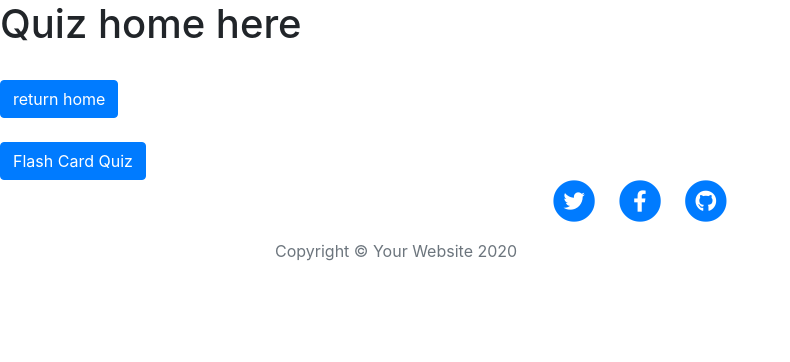
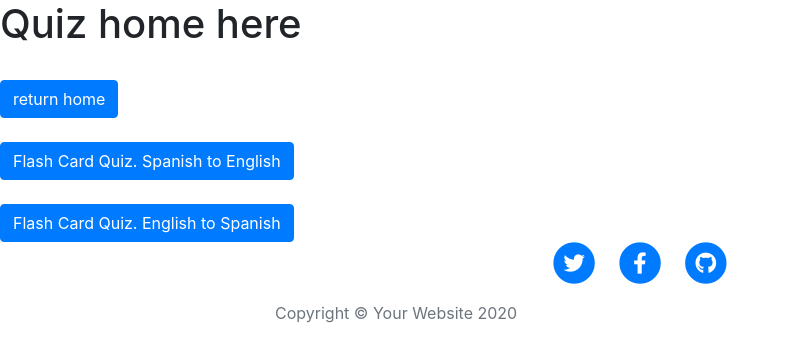
Before and after one commit to Cswish24/Spanish_learning_app, a Flask app: page /quiz_home in a window 1280 px wide. Shown: the top 362 px of the page, without its empty margins (0-790 px from the left). Run offline with Flask 2, Linux system fonts and the light colour scheme; some libraries are stand-ins or nearby versions.

Commit message:
Add English to Spanish Flash card quiz. create new app route and gui func for new quiz, same as previous quiz game with English and Spanish positions swapped. new button for launching game added in quiz_home.html

```diff
--- a/source/flash-card-project-start/main.py
+++ b/source/flash-card-project-start/main.py
@@ -85,8 +85,8 @@ def quiz_home():
 
 
 
-@app.route('/flash_card_quiz')
-def flash_card_quiz():
+@app.route('/flash_card_quiz_es_en')
+def flash_card_es_en():
     current_card = {}
     BACKGROUND_COLOR = "#B1DDC6"
     words = Word_DB.query.all()
@@ -142,6 +142,63 @@ def flash_card_quiz():
     window.mainloop()
     return render_template("quiz_home.html")
 
+@app.route('/flash_card_quiz_en_es')
+def flash_card_en_es():
+    current_card = {}
+    BACKGROUND_COLOR = "#B1DDC6"
+    words = Word_DB.query.all()
+
+    word_list = []
+    for word in words:
+        word_list.append({"English": word.English_word, "Spanish": word.Spanish_word})
+    print(word_list)
+    def check_func(word_list, current_card, flip_timer):
+
+        word_list.remove(current_card)
+        next_word(flip_timer, current_card)
+
+    def spanish_side(current_card):
+        canvas.itemconfig(card_title, text="Spanish", fill="white")
+        canvas.itemconfig(card_word, text=current_card["Spanish"], fill="white")
+        canvas.itemconfig(card_background, image=card_back_img)
+
+    def next_word(flip_timer, current_card):
+        window.after_cancel(flip_timer)
+        current_card.update(random.choice(word_list))
+        canvas.itemconfig(card_title, text="English", fill="black")
+        canvas.itemconfig(card_word, text=current_card["English"], fill="black")
+        canvas.itemconfig(card_background, image=card_front_img)
+        flip_timer = window.after(3000, func=lambda: spanish_side(current_card))
+        return current_card
+
+    window = Tk()
+    window.title("Flash Cards")
+    window.config(padx=50, pady=50, bg=BACKGROUND_COLOR)
+
+    canvas = Canvas(width=800, height=526, highlightthickness=0, bg=BACKGROUND_COLOR)
+    card_front_img = PhotoImage(file="images/card_front.png")
+    card_back_img = PhotoImage(file="images/card_back.png")
+    card_background = canvas.create_image(400, 263, image=card_front_img)
+    card_title = canvas.create_text(400, 150, text="English", font=("Ariel", 40, "italic"))
+    card_word = canvas.create_text(400, 263, text="", font=("Ariel", 60, "bold"))
+    canvas.grid(row=0, column=0, columnspan=2)
+
+    check_img = PhotoImage(file="images/right.png")
+    check_button = Button(image=check_img, highlightthickness=0,
+                          command=lambda: check_func(word_list, current_card, flip_timer))
+    check_button.grid(row=1, column=1)
+
+    x_img = PhotoImage(file="images/wrong.png")
+    x_button = Button(image=x_img, highlightthickness=0, command=lambda: next_word(flip_timer, current_card))
+    x_button.grid(row=1, column=0)
+
+    flip_timer = window.after(3000, func=spanish_side)
+    print(current_card)
+    next_word(flip_timer, current_card)
+    print(current_card)
+    window.mainloop()
+    return render_template("quiz_home.html")
+
 @app.route("/delete/<int:word_id>")
 def delete_word(word_id):
     word_to_delete = Word_DB.query.get(word_id)
--- a/source/flash-card-project-start/templates/quiz_home.html
+++ b/source/flash-card-project-start/templates/quiz_home.html
@@ -10,7 +10,12 @@
 
 <br>
 <div class="clearfix">
-          <a class="btn btn-primary float-left" href="{{url_for('flash_card_quiz')}}">Flash Card Quiz</a>
+          <a class="btn btn-primary float-left" href="{{url_for('flash_card_es_en')}}">Flash Card Quiz. Spanish to English</a>
+</div>
+
+<br>
+<div class="clearfix">
+          <a class="btn btn-primary float-left" href="{{url_for('flash_card_en_es')}}">Flash Card Quiz. English to Spanish</a>
 </div>
 
 {% include "footer.html" %}
```
